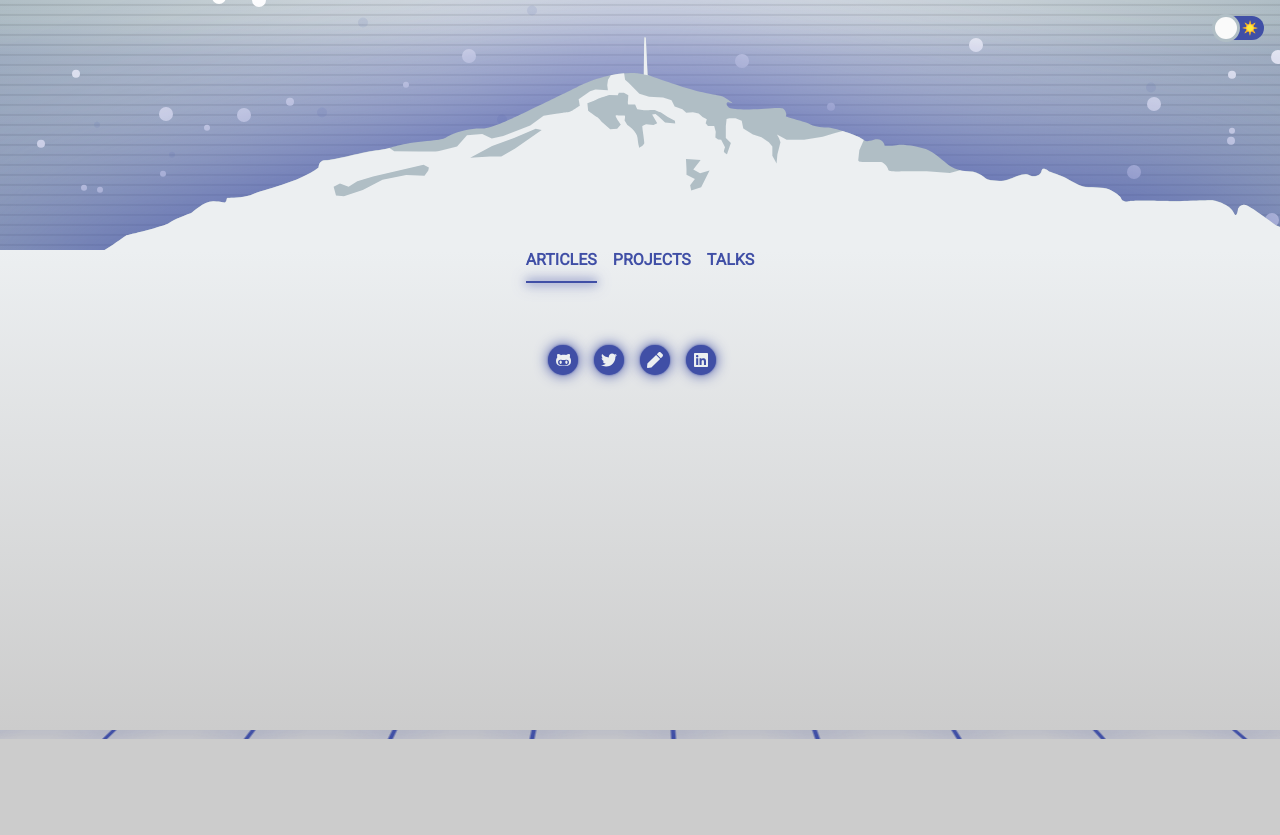
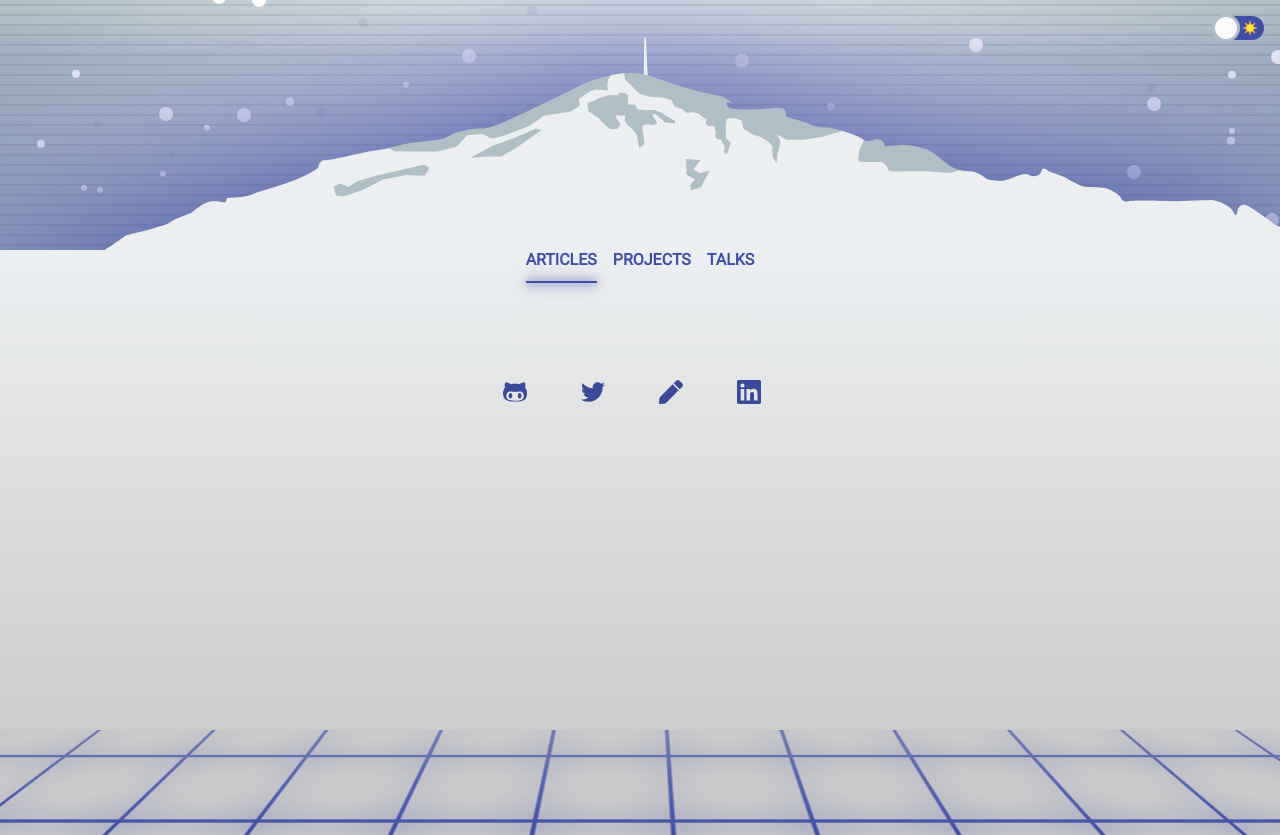
Before and after one commit to BrunnerLivio/brunnerliv.io, a Gatsby site: page / in a window 1280 px wide. Before the commit the page ends 800 px from the top, so only its background shows below. Built offline with nearby package versions, Linux system fonts and the light colour scheme; Gatsby itself is replaced by a stand-in of ours.

Commit message:
style: add neon social icons

```diff
--- a/src/components/footer.js
+++ b/src/components/footer.js
@@ -1,7 +1,7 @@
 import React from "react"
 import styled from "styled-components"
 
-import { FontAwesomeIcon as _FontAwesomeIcon } from "@fortawesome/react-fontawesome"
+import NeonIcon from "./neon-icon";
 import {
   faTwitter,
   faGithubAlt,
@@ -9,16 +9,14 @@
 } from "@fortawesome/free-brands-svg-icons"
 import { faPen } from "@fortawesome/free-solid-svg-icons"
 
-const FontAwesomeIcon = styled(_FontAwesomeIcon)`
-  color: var(--primary);
-`
 const EgoSection = styled.section`
   display: flex;
   align-items: center;
   height: 100%;
   padding: 0;
   flex-direction: column;
-  margin-bottom: 64px;
+  margin-top: 2em;
+  margin-bottom: 8em;
   h1 {
     font-size: 3em;
     color: var(--text);
@@ -31,10 +29,10 @@
 const Wrapper = styled.section`
   display: flex;
   flex-direction: row;
+  gap: 2em;
 `
 
 const SocialButton = styled.a`
-  background: var(--accent);
   width: 30px;
   height: 30px;
   border-radius: 100%;
@@ -44,12 +42,6 @@
   margin-right: 16px;
   border: 0;
   cursor: pointer;
-  box-shadow: 0px 0px 2px
-       var(--accent),
-    0px 0px 14px var(--accent);
-  &:hover {
-    background: var(--accent);
-  }
 `
 
 const Footer = () => (
@@ -62,7 +54,7 @@
           rel="noreferrer"
           aria-label="Goto Livios Github"
         >
-          <FontAwesomeIcon size="1x" icon={faGithubAlt} />
+          <NeonIcon size="2x" icon={faGithubAlt} />
         </SocialButton>
         <SocialButton
           href="https://twitter.com/brunnerlivio"
@@ -70,7 +62,7 @@
           rel="noreferrer"
           aria-label="Goto Livios Twitter"
         >
-          <FontAwesomeIcon size="1x" icon={faTwitter} />
+          <NeonIcon size="2x" icon={faTwitter} />
         </SocialButton>
         <SocialButton
           href="https://dev.to/brunnerlivio"
@@ -78,7 +70,7 @@
           rel="noreferrer"
           aria-label="Goto Livios Articles on dev.to"
         >
-          <FontAwesomeIcon size="1x" icon={faPen} />
+          <NeonIcon size="2x" icon={faPen} />
         </SocialButton>
         <SocialButton
           href="https://www.linkedin.com/in/livio-brunner-151667165/"
@@ -86,7 +78,7 @@
           rel="noreferrer"
           aria-label="Goto Livios LinkedIn"
         >
-          <FontAwesomeIcon size="1x" icon={faLinkedin} />
+          <NeonIcon size="2x" icon={faLinkedin} />
         </SocialButton>
       </Wrapper>
     </EgoSection>
--- /dev/null
+++ b/src/components/neon-icon.js
@@ -0,0 +1,50 @@
+import React from "react"
+
+import styled from "styled-components"
+import { FontAwesomeIcon as _FontAwesomeIcon } from "@fortawesome/react-fontawesome"
+import { useContext } from "react"
+import { ThemeContext } from "./layout"
+
+const DarkModeAwesomeIcon = styled(_FontAwesomeIcon)`
+  color: var(--accent-light);
+  filter: drop-shadow(0px 4px 0px rgba(0, 0, 0, 0.2))
+    drop-shadow(0px 0px 4px var(--accent-light-fade-50))
+    drop-shadow(0px 0px 20px var(--accent-fade-50))
+    drop-shadow(0px 0px 20px var(--accent-dark-fade-50));
+  width: 1.5rem !important;
+
+  animation: ${(props) => "blink " + props.animationTime + "s"};
+  animation-delay: ${(props) => props.animationDelay}s;
+  animation-iteration-count: 2;
+  animation-fill-mode: forwards;
+
+  &:hover {
+    color: var(--accent-dark);
+    filter: drop-shadow(0px 0px 4px var(--accent-fade-60));
+  }
+`
+
+const AwesomeIcon = styled(_FontAwesomeIcon)`
+  color: var(--neon-text-color);
+  width: 1.5rem !important;
+  &:hover {
+    color: var(--accent);
+  }
+`
+
+const NeonIcon = (props) => {
+  const darkMode = useContext(ThemeContext)
+
+  if (darkMode) {
+    return (
+      <DarkModeAwesomeIcon
+        animationDelay={Math.random() * 2 + 1}
+        animationTime={1}
+        {...props}
+      />
+    )
+  }
+  return <AwesomeIcon {...props} />
+}
+
+export default NeonIcon
```
